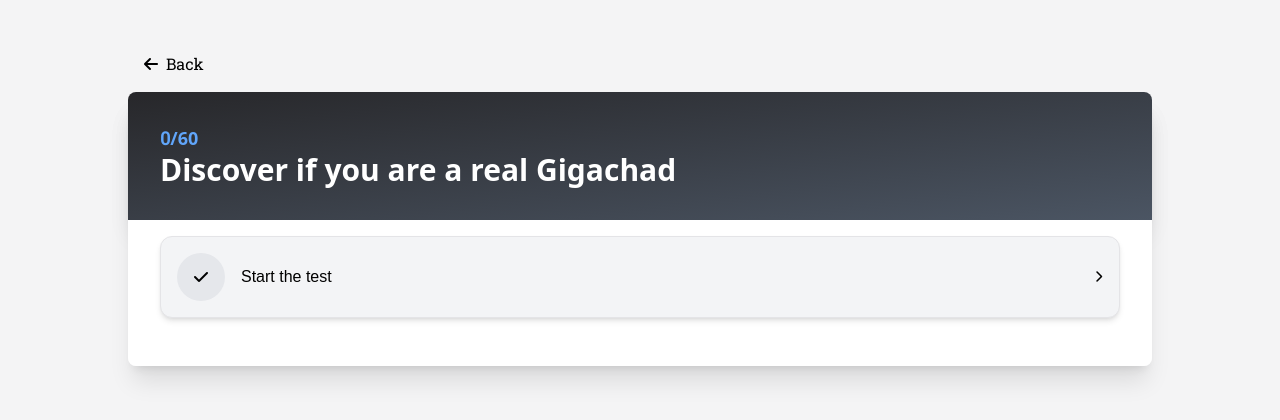
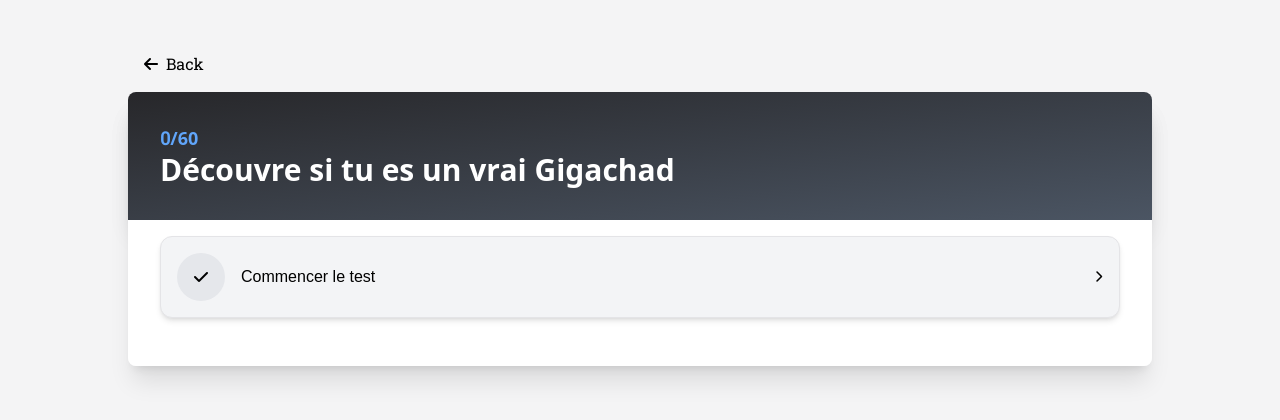
Before and after one commit to Feldp/GigaChad, a plain HTML site: page index.html in a window 1280 px wide. Drawn offline with nearby package versions, Linux system fonts and the light colour scheme; a web font is replaced by a local one.

Commit message:
Update index.html

```diff
--- a/index.html
+++ b/index.html
@@ -100,7 +100,7 @@
             </div>
             <div id="question">
               <h2 id="question" class="text-3xl font-semibold">
-                Discover if you are a real Gigachad
+                Découvre si tu es un vrai Gigachad
               </h2>
             </div>
           </div>
@@ -117,7 +117,7 @@
                 <i
                   class="p-4 duration-300 bg-gray-200 rounded-full fa-solid fa-check group-hover:bg-gradient-to-br from-blue-400 to-blue-500 group-hover:shadow-md group-hover:text-white"
                 ></i>
-                <h3 class="group-hover:text-white">Start the test</h3>
+                <h3 class="group-hover:text-white">Commencer le test</h3>
               </div>
               <i
                 class="text-xs rounded-full fa-solid fa-chevron-right group-hover:text-white"
```
